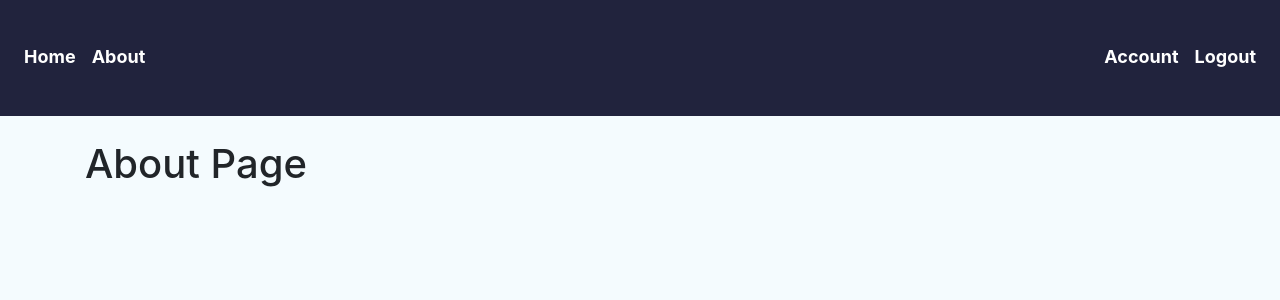
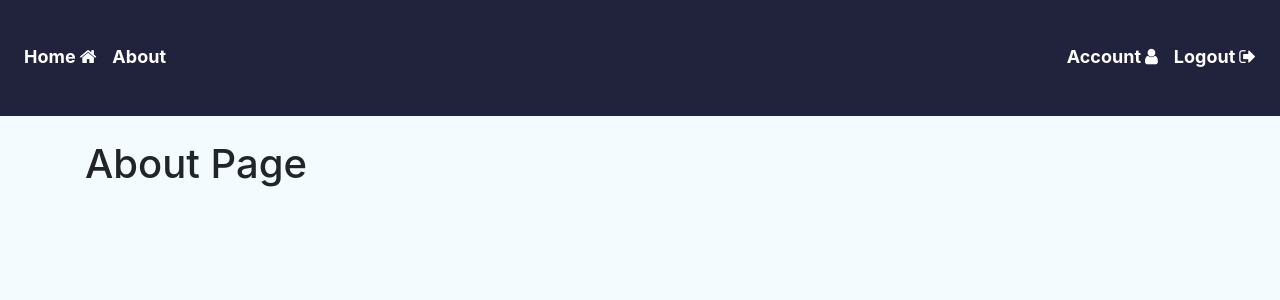
Before and after one commit to kelvinkyalo/mad-blogger, a Flask app: page /about in a window 1280 px wide. Shown: the top 300 px of the page. Run offline with Flask 2, Linux system fonts and the light colour scheme; the visitor is signed in with stand-in values (Sample User, id 1); some libraries are stand-ins or nearby versions.

Commit message:
Adding fontawesome icons

```diff
--- a/blog/templates/layout.html
+++ b/blog/templates/layout.html
@@ -13,19 +13,19 @@
     <script src="//maxcdn.bootstrapcdn.com/bootstrap/4.1.1/js/bootstrap.min.js"></script>
     <script src="//cdnjs.cloudflare.com/ajax/libs/jquery/3.2.1/jquery.min.js"></script>
     <link rel="stylesheet" type="text/css" href="{{url_for('static', filename='main.css')}}">
-    <link rel="stylesheet" href="https://use.fontawesome.com/releases/v5.3.1/css/all.css" integrity="sha384-mzrmE5qonljUremFsqc01SB46JvROS7bZs3IO2EmfFsd15uHvIt+Y8vEf7N7fWAU" crossorigin="anonymous">
+    <link href="https://stackpath.bootstrapcdn.com/font-awesome/4.7.0/css/font-awesome.min.css" rel="stylesheet" integrity="sha384-wvfXpqpZZVQGK6TAh5PVlGOfQNHSoD2xbE+QkPxCAFlNEevoEH3Sl0sibVcOQVnN" crossorigin="anonymous">
 </head>
 <body style="background-color: #F4FBFE;">
     <header class="site-header" style="background-color: #21233D;">
         <nav class="navbar navbar-expand-lg">
             <div class="navbar-nav mr-auto">
-                    <a href="{{ url_for('home') }}" class="nav-item nav-link" style="color: white;">Home</a>
-                    <a href="{{ url_for('about') }}" class="nav-item nav-link" style="color: white;">About</a>
+                <a href="{{ url_for('home') }}" class="nav-item nav-link" style="color: white;">Home<i class="fa fa-home ml-1" aria-hidden="true" style="color: white;"></i></a>
+                <a href="{{ url_for('about') }}" class="nav-item nav-link" style="color: white;">About</a>
             </div>
             <div class="navbar-nav">
                 {% if current_user.is_authenticated %}
-                    <a href="{{ url_for('account') }}" class="nav-item nav-link" style="color: white;">Account</a>
-                    <a href="{{ url_for('logout') }}" class="nav-item nav-link" style="color: white;">Logout</a>
+                    <a href="{{ url_for('account') }}" class="nav-item nav-link" style="color: white;">Account<i class="fa fa-user ml-1" aria-hidden="true" style="color: white;"></i></a>
+                    <a href="{{ url_for('logout') }}" class="nav-item nav-link" style="color: white;">Logout<i class="fa fa-sign-out ml-1" aria-hidden="true" style="color: white;"></i></a>
                 {% else %}
                     <a href="{{ url_for('login') }}" class="nav-item nav-link" style="color: white;">Login</a>
                     <a href="{{ url_for('register') }}" class="nav-item nav-link" style="color: white;">Sign Up</a>
```
